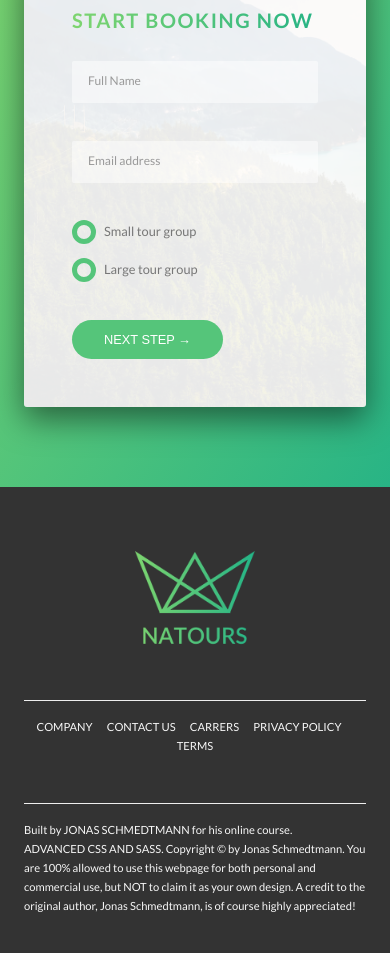
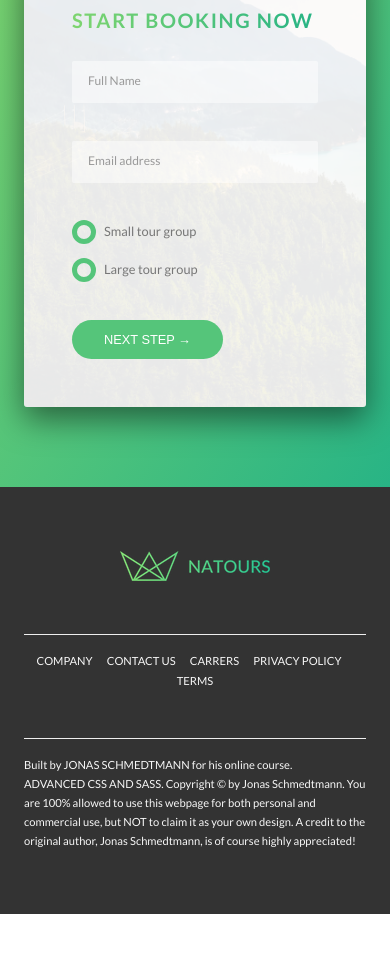
Before and after one commit to radovanovicslobodan/natours, a website: page index.html in a window 390 px wide. Shown: the part 5728-6681 px from the top of the page. After the commit the page ends 6642 px from the top, so only its background shows below. Drawn offline with Linux system fonts and the light colour scheme.

Commit message:
added responsive image behavior to footer logo

```diff
--- a/index.html
+++ b/index.html
@@ -343,7 +343,14 @@
 
         <footer class="footer">
             <div class="footer__logo-box">
-                <img src="img/logo-green-2x.png" alt="Fulll logo" class="footer__logo">
+
+                <picture class="footer__logo">
+                    <source srcset="img/logo-green-small-1x.png 1x, img/logo-green-small-2x.png 2x"
+                        media="(max-width: 37.5em)">
+                    <img srcset="img/logo-green-1x.png 1x, img/logo-green-2x.png 2x" alt="Fulll logo">
+                </picture>
+
+
             </div>
             <div class="row">
                 <div class="col-1-of-2">
```
Also changed, not shown: readme.md.
